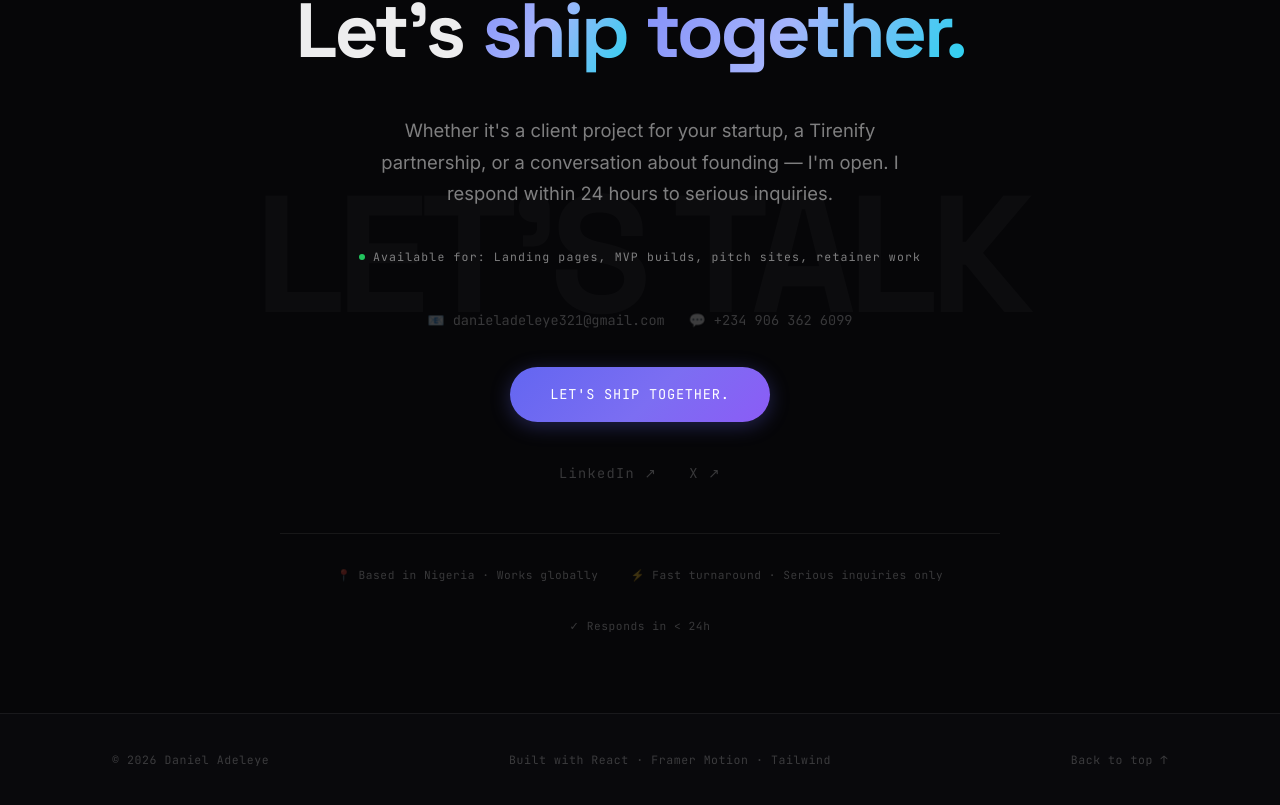
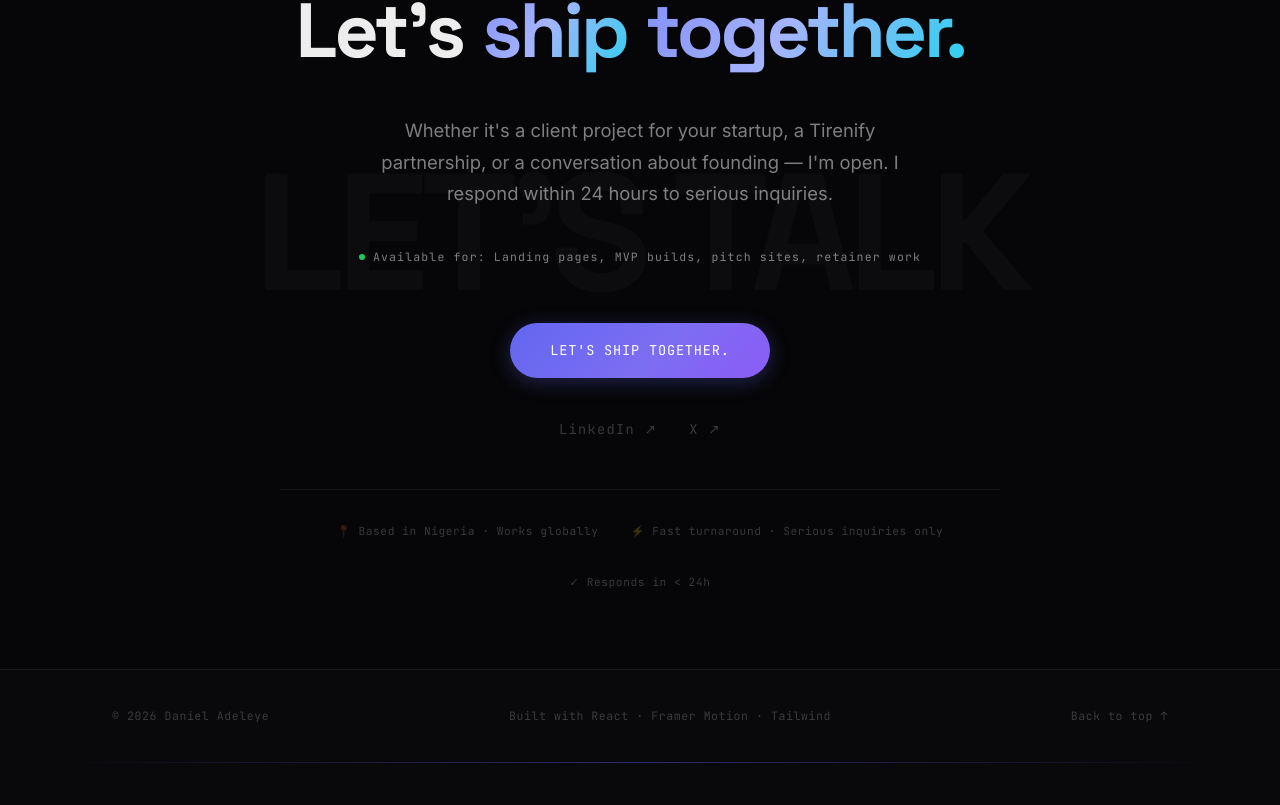
Before and after one commit to Tireni4560/portfolio, a Next.js app: page / in a window 1280 px wide. Shown: the part 8106-8911 px from the top of the page. Built offline with nearby package versions, Linux system fonts and the light colour scheme.

Commit message:
Fix responsiveness, keep project stack order, move Tirenify to founder section, update product links to tirenify.app

```diff
--- a/src/components/Contact.jsx
+++ b/src/components/Contact.jsx
@@ -49,8 +49,9 @@ function Contact() {
             viewport={{ once: true, amount: 0.2 }}
             transition={{ duration: 0.6, delay: 0.25, ease: [0.16, 1, 0.3, 1] }}
           >
-            <a href="mailto:danieladeleye321@gmail.com">📧 danieladeleye321@gmail.com</a>
-            <a href="https://wa.me/2349063626099" target="_blank" rel="noopener noreferrer">💬 +234 906 362 6099</a>
+            <
+span className="dot" />
+
           </motion.div>
           {/* Magnetic CTA Button */}
           <motion.div
```
